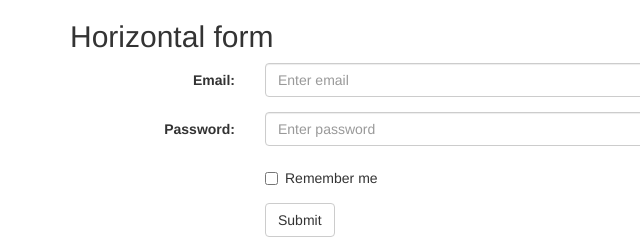
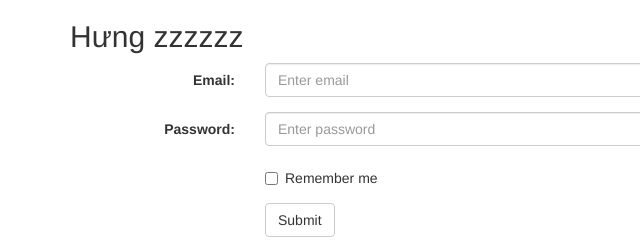
Before and after one commit to notebooker12/demo, a plain HTML site: page index.html in a window 1280 px wide. Shown: the full height of the page, 0-640 px from the left. Drawn offline with nearby package versions, Linux system fonts and the light colour scheme.

Commit message:
Update index.html

```diff
--- a/index.html
+++ b/index.html
@@ -11,7 +11,7 @@
 <body>
 
 <div class="container">
-  <h2>Horizontal form</h2>
+  <h2>Hưng zzzzzz</h2>
   <form class="form-horizontal" action="/action_page.php">
     <div class="form-group">
       <label class="control-label col-sm-2" for="email">Email:</label>
```
